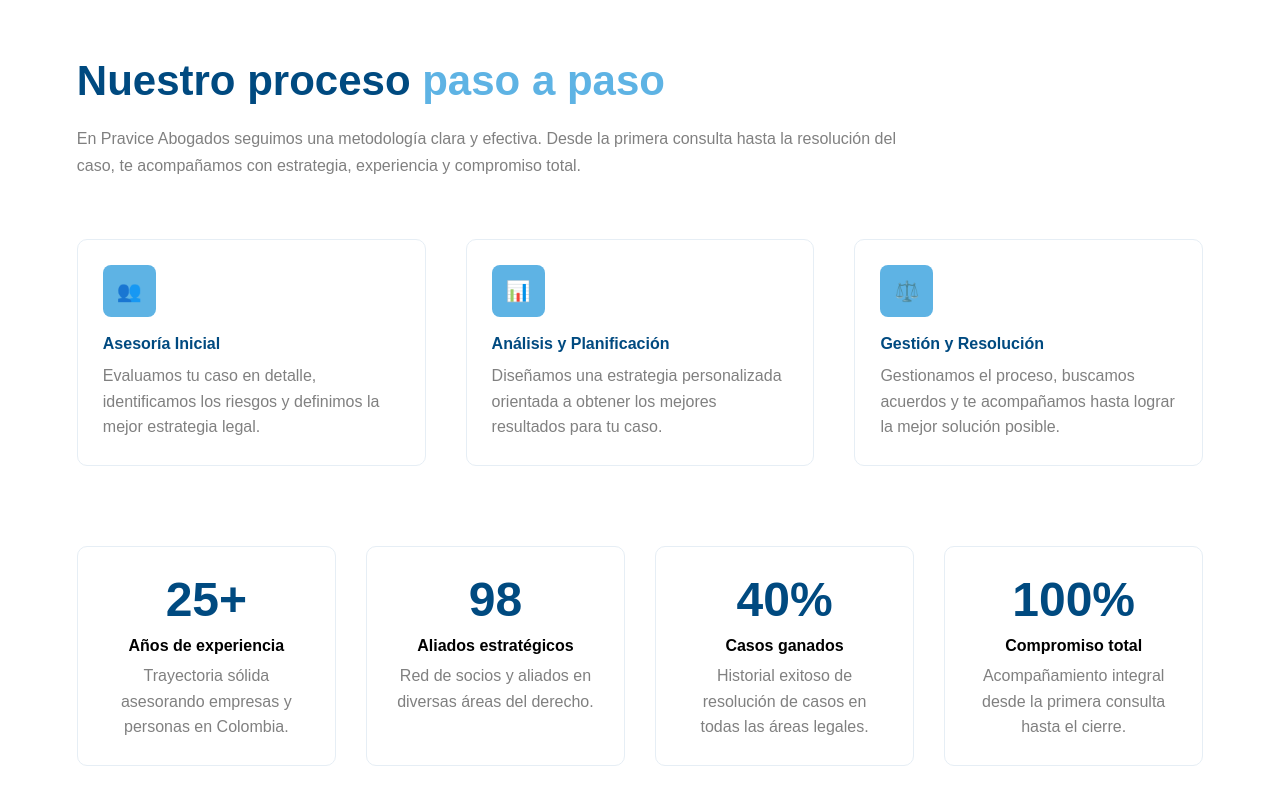
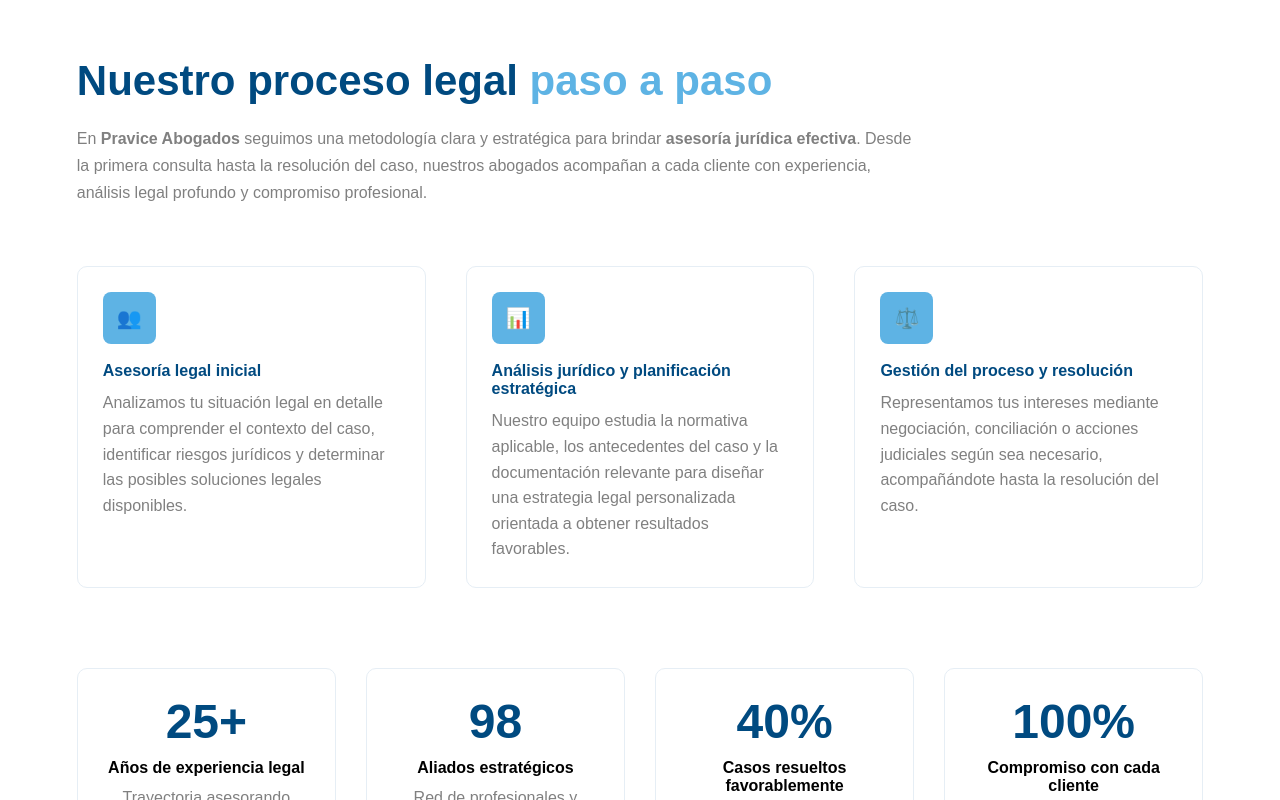
Before and after one commit to paginaswebpravice-prog/pravice-co, a Next.js app: page / in a window 1280 px wide. Shown: the part 5200-6000 px from the top of the page. Built offline with nearby package versions, Linux system fonts and the light colour scheme.

Commit message:
Add SEO content to Process

```diff
--- a/src/app/components/Process.tsx
+++ b/src/app/components/Process.tsx
@@ -1,46 +1,89 @@
+"use client";
+
 import styles from "../styles/Process.module.css";
 
 export default function Process() {
+  const schema = {
+    "@context": "https://schema.org",
+    "@type": "HowTo",
+    name: "Proceso de asesoría legal en Pravice Abogados",
+    description:
+      "Metodología de trabajo de Pravice Abogados para analizar, planificar y resolver casos legales en Colombia.",
+    step: [
+      {
+        "@type": "HowToStep",
+        name: "Asesoría legal inicial",
+        text: "Un abogado analiza el caso, identifica riesgos legales y propone una estrategia jurídica adecuada.",
+      },
+      {
+        "@type": "HowToStep",
+        name: "Análisis jurídico y planificación",
+        text: "Se estudian documentos, antecedentes y normativa aplicable para diseñar una estrategia legal personalizada.",
+      },
+      {
+        "@type": "HowToStep",
+        name: "Gestión del proceso y resolución",
+        text: "Se ejecuta la estrategia legal mediante negociación, conciliación o representación jurídica hasta resolver el caso.",
+      },
+    ],
+    provider: {
+      "@type": "LegalService",
+      name: "Pravice Abogados",
+      areaServed: "Colombia",
+    },
+  };
+
   return (
-    <section className={styles.section}>
+    <section className={styles.section} aria-labelledby="process-title">
+      {/* SCHEMA SEO */}
+      <script
+        type="application/ld+json"
+        dangerouslySetInnerHTML={{ __html: JSON.stringify(schema) }}
+      />
+
       <div className={styles.container}>
         {/* HEADER */}
-        <h2 className={styles.title}>
-          Nuestro proceso <span>paso a paso</span>
+        <h2 id="process-title" className={styles.title}>
+          Nuestro proceso legal <span>paso a paso</span>
         </h2>
 
         <p className={styles.subtitle}>
-          En Pravice Abogados seguimos una metodología clara y efectiva. Desde
-          la primera consulta hasta la resolución del caso, te acompañamos con
-          estrategia, experiencia y compromiso total.
+          En <strong>Pravice Abogados</strong> seguimos una metodología clara y
+          estratégica para brindar <strong>asesoría jurídica efectiva</strong>.
+          Desde la primera consulta hasta la resolución del caso, nuestros
+          abogados acompañan a cada cliente con experiencia, análisis legal
+          profundo y compromiso profesional.
         </p>
 
         {/* TIMELINE */}
         <div className={styles.timeline}>
           <div className={styles.step}>
             <div className={styles.arrow}>👥</div>
-            <h4>Asesoría Inicial</h4>
+            <h4>Asesoría legal inicial</h4>
             <p>
-              Evaluamos tu caso en detalle, identificamos los riesgos y
-              definimos la mejor estrategia legal.
+              Analizamos tu situación legal en detalle para comprender el
+              contexto del caso, identificar riesgos jurídicos y determinar las
+              posibles soluciones legales disponibles.
             </p>
           </div>
 
           <div className={styles.step}>
             <div className={styles.arrow}>📊</div>
-            <h4>Análisis y Planificación</h4>
+            <h4>Análisis jurídico y planificación estratégica</h4>
             <p>
-              Diseñamos una estrategia personalizada orientada a obtener los
-              mejores resultados para tu caso.
+              Nuestro equipo estudia la normativa aplicable, los antecedentes
+              del caso y la documentación relevante para diseñar una estrategia
+              legal personalizada orientada a obtener resultados favorables.
             </p>
           </div>
 
           <div className={styles.step}>
             <div className={styles.arrow}>⚖️</div>
-            <h4>Gestión y Resolución</h4>
+            <h4>Gestión del proceso y resolución</h4>
             <p>
-              Gestionamos el proceso, buscamos acuerdos y te acompañamos hasta
-              lograr la mejor solución posible.
+              Representamos tus intereses mediante negociación, conciliación o
+              acciones judiciales según sea necesario, acompañándote hasta la
+              resolución del caso.
             </p>
           </div>
         </div>
@@ -49,32 +92,37 @@ export default function Process() {
         <div className={styles.stats}>
           <div className={styles.stat}>
             <h3>25+</h3>
-            <p className={styles.statTitle}>Años de experiencia</p>
+            <p className={styles.statTitle}>Años de experiencia legal</p>
             <span>
-              Trayectoria sólida asesorando empresas y personas en Colombia.
+              Trayectoria asesorando empresas y personas en diversas áreas del
+              derecho en Colombia.
             </span>
           </div>
 
           <div className={styles.stat}>
             <h3>98</h3>
             <p className={styles.statTitle}>Aliados estratégicos</p>
-            <span>Red de socios y aliados en diversas áreas del derecho.</span>
+            <span>
+              Red de profesionales y especialistas jurídicos en distintas áreas
+              del derecho.
+            </span>
           </div>
 
           <div className={styles.stat}>
             <h3>40%</h3>
-            <p className={styles.statTitle}>Casos ganados</p>
+            <p className={styles.statTitle}>Casos resueltos favorablemente</p>
             <span>
-              Historial exitoso de resolución de casos en todas las áreas
-              legales.
+              Experiencia en la resolución de conflictos legales mediante
+              estrategias jurídicas efectivas.
             </span>
           </div>
 
           <div className={styles.stat}>
             <h3>100%</h3>
-            <p className={styles.statTitle}>Compromiso total</p>
+            <p className={styles.statTitle}>Compromiso con cada cliente</p>
             <span>
-              Acompañamiento integral desde la primera consulta hasta el cierre.
+              Acompañamiento integral durante todas las etapas del proceso
+              legal.
             </span>
           </div>
         </div>
```
